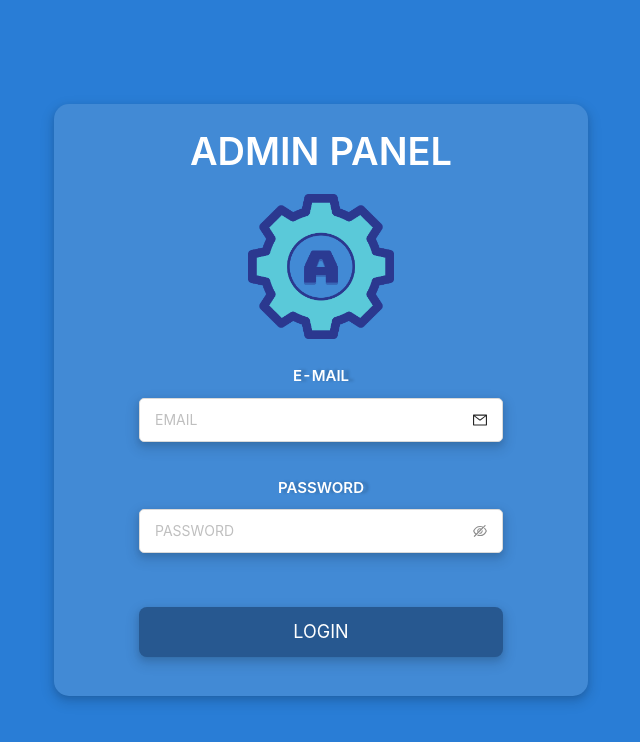
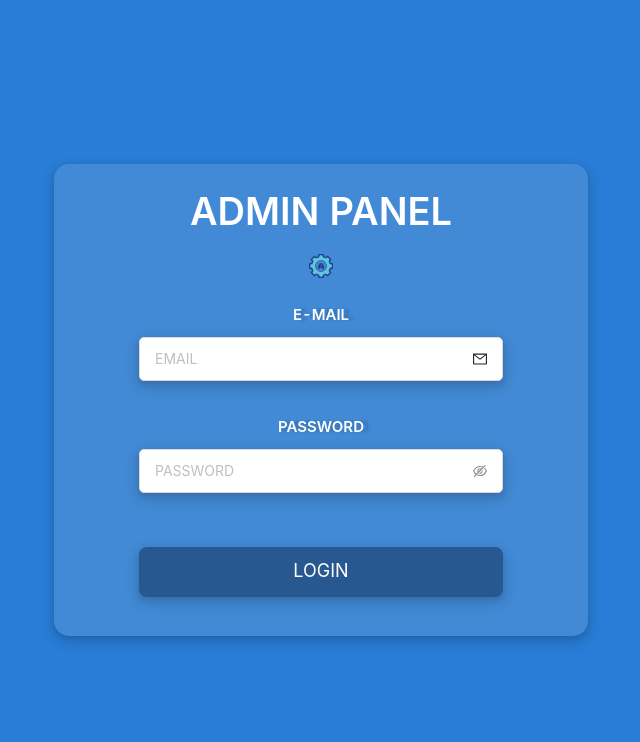
Before and after one commit to Phong111222/Admin-Panel, a React (Create React App) app: page /login in a window 1280 px wide. Shown: the top 742 px of the page, without its empty margins (319-959 px from the left). Built offline with nearby package versions, Linux system fonts and the light colour scheme.

Commit message:
test css logo

```diff
--- a/src/components/Auth/login/Login.tsx
+++ b/src/components/Auth/login/Login.tsx
@@ -68,7 +68,7 @@ const Login: React.FC = () => {
                 <img
                   src='/logo.png'
                   alt='ADMIN PANEL LOGO'
-                  style={{ maxWidth: '30%' }}
+                  style={{ maxWidth: '5%' }}
                 />
               </div>
               <Form
--- a/src/components/Auth/register/Register.tsx
+++ b/src/components/Auth/register/Register.tsx
@@ -67,7 +67,7 @@ const Register: React.FC = () => {
                 <img
                   src='/logo.png'
                   alt='ADMIN PANEL LOGO'
-                  // style={{ maxWidth: '30%' }}
+                  style={{ maxWidth: '5%' }}
                 />
               </div>
               <Form
```
